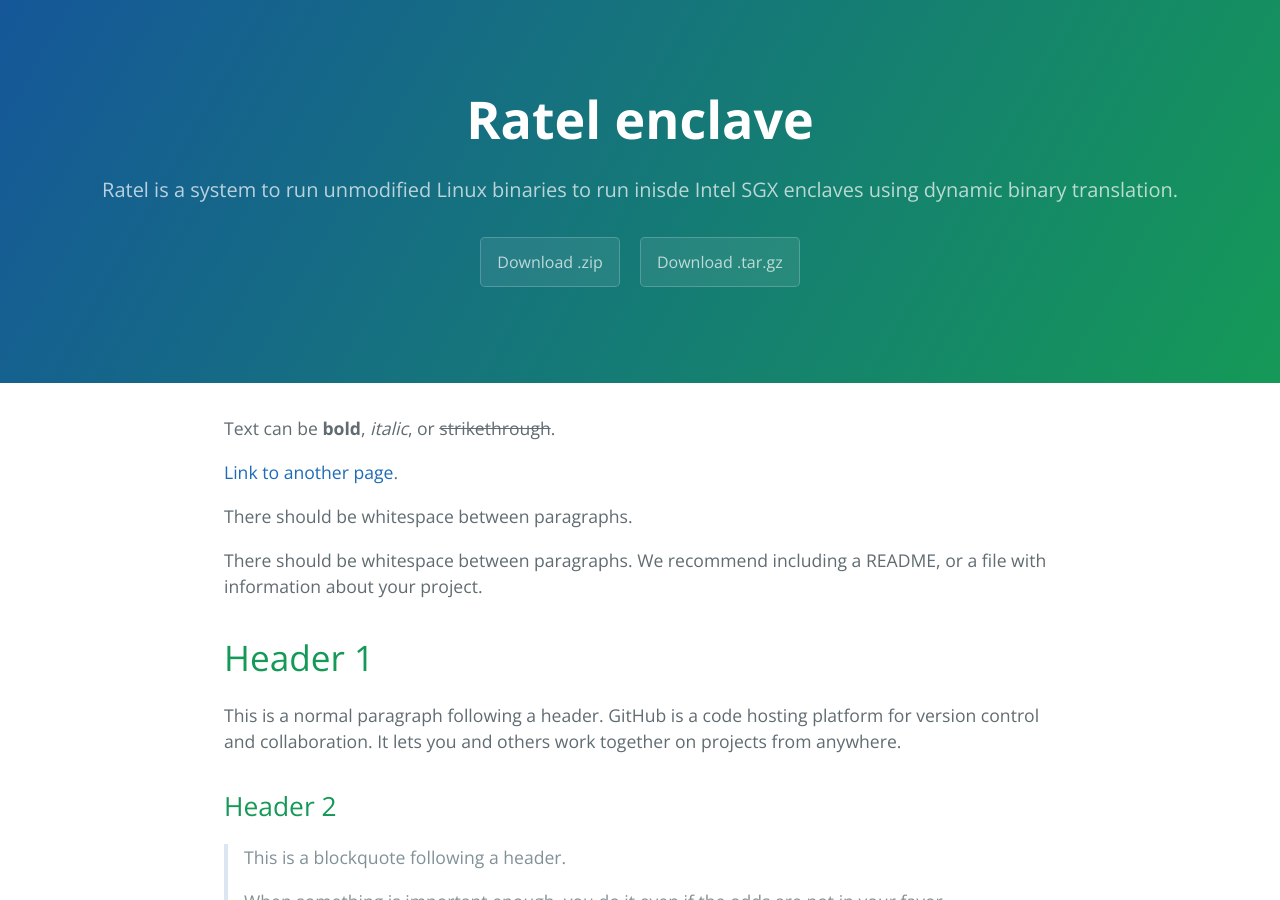
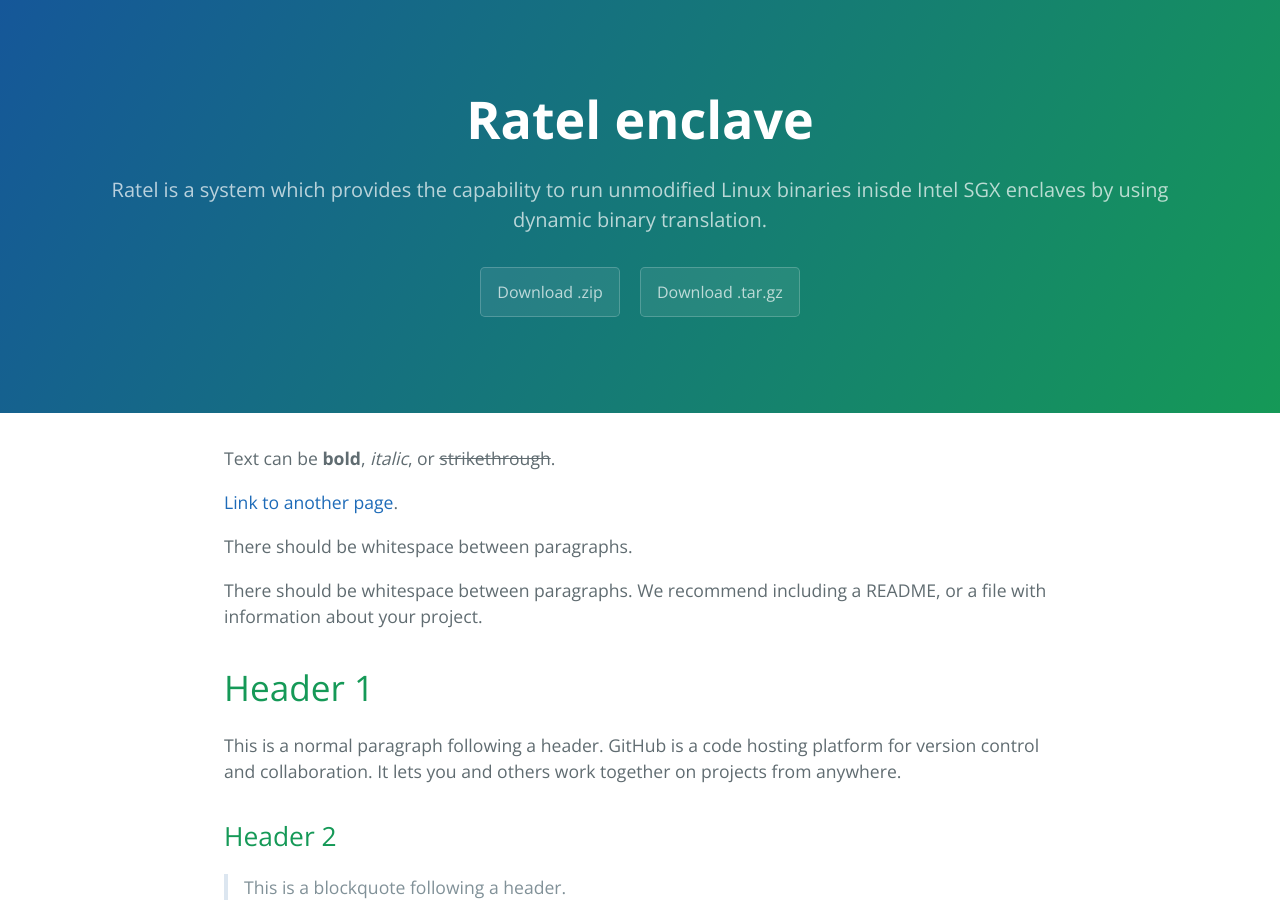
Before and after one commit to ratel-enclave/ratel-enclave.github.io, a Jekyll site: the page built from index.md, in a window 1280 px wide and 900 px high. Built offline with Jekyll 4.4.1, drawn with Linux system fonts in a browser that asks for light colours.

Commit message:
Changing website

```diff
--- a/_config.yml
+++ b/_config.yml
@@ -1,5 +1,5 @@
 title: Ratel enclave
-description: Ratel is a system to run unmodified Linux binaries to run inisde Intel SGX enclaves using dynamic binary translation.
+description: Ratel is a system which provides the capability to run unmodified Linux binaries inisde Intel SGX enclaves by using dynamic binary translation.
 show_downloads: true
 google_analytics:
 theme: jekyll-theme-cayman
```
